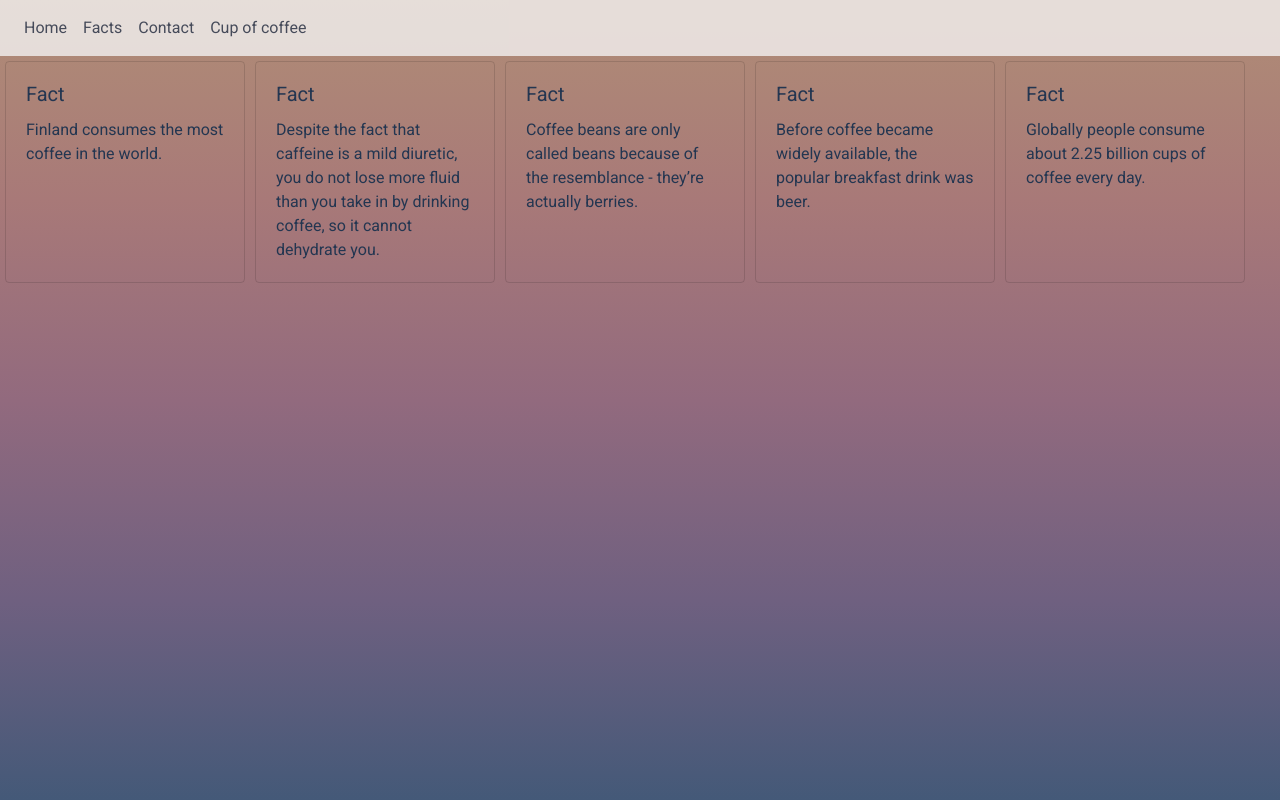
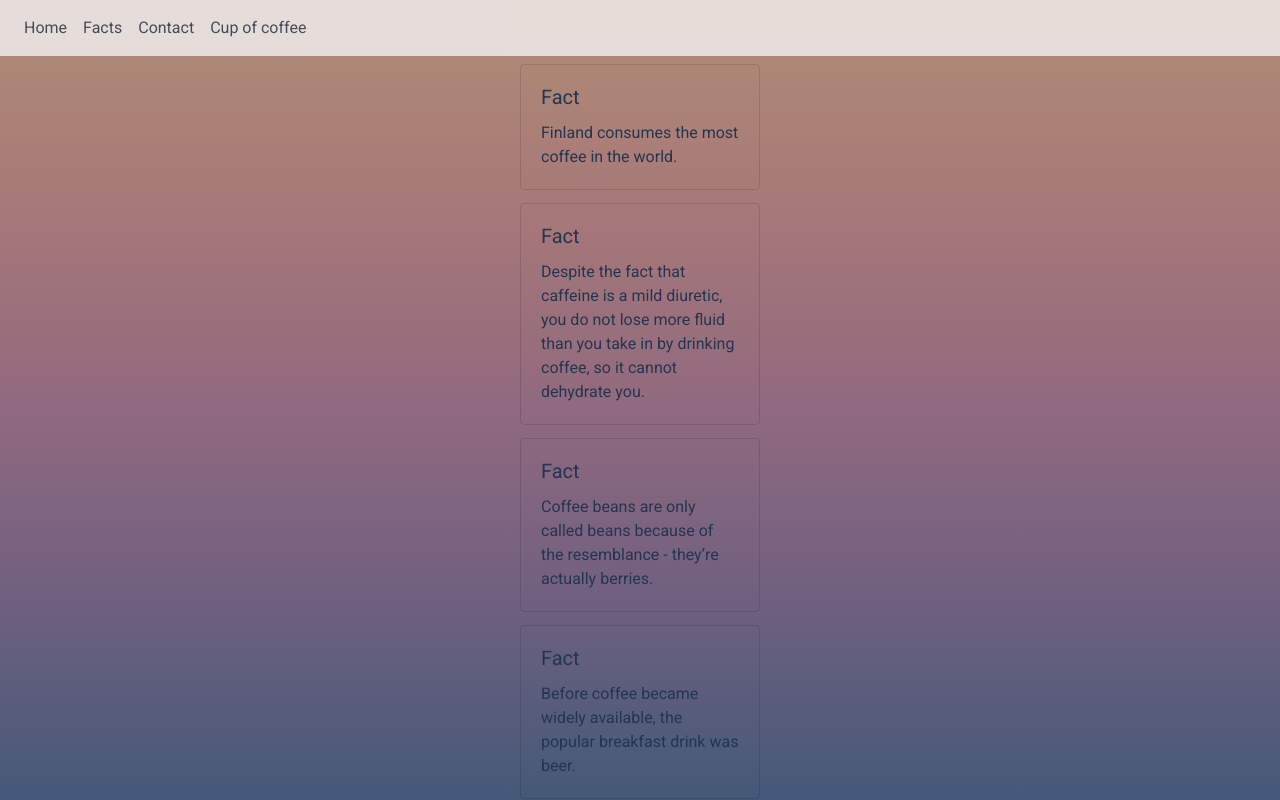
Before and after one commit to dapple1990/React-app, a React (Create React App) app: page /coffee in a window 1280 px wide. Shown: the top 800 px of the page. Built offline with nearby package versions, Linux system fonts and the light colour scheme.

Commit message:
feat(): add css to fact button

```diff
--- a/src/stylesheets/App.css
+++ b/src/stylesheets/App.css
@@ -66,7 +66,8 @@ a {
 }
 
 .fact-card {
-  margin: 5px;
+  margin: 0 auto 5px;
+  margin-top: 8px;
   color: #233651;
   font-family: "Roboto", sans-serif;
   background: none;
@@ -74,6 +75,17 @@ a {
 
 .fact-container {
   display: flex;
+  flex-direction: column;
+  justify-content: center;
+}
+
+.fact-button {
+  margin: 0 auto;
+  margin-top: 5px;
+  background: #b08d76;
+  border-color: #b08d76;
+  color: #233651;
+
 }
 
 .supportButton {
```
